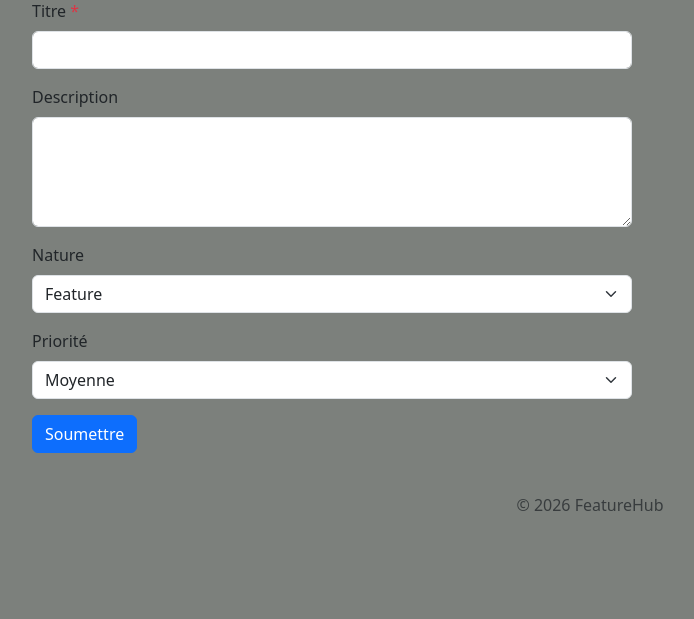
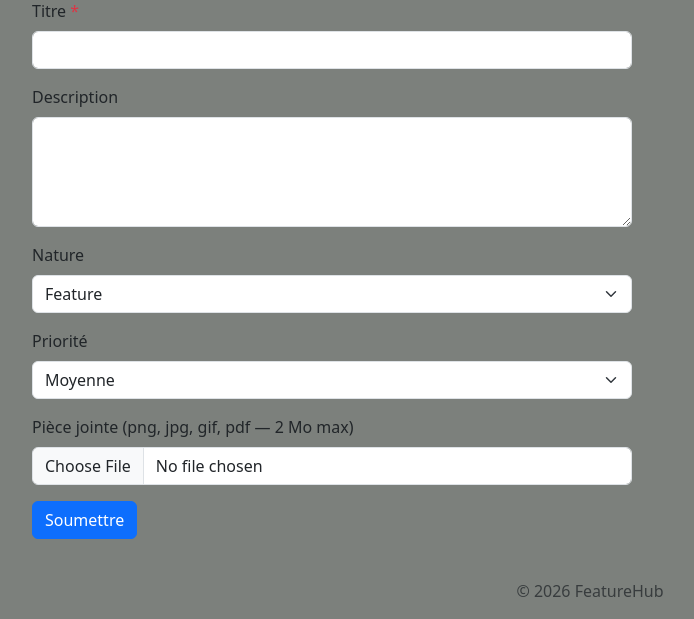
Before and after one commit to ahmetkusay-demir-vinci/Archiweb_Tp, a Flask app: page /feature/add in a window 1280 px wide. Shown: the part 189-808 px from the top of the page, without its empty margins (50-744 px from the left). Before the commit the page ends 700 px from the top, so only its background shows below. Run offline with Flask 3, Linux system fonts and the light colour scheme.

Commit message:
add: featurehub 2, exo 7

```diff
--- a/featureHub_app/app.py
+++ b/featureHub_app/app.py
@@ -1,10 +1,21 @@
+import os
 from datetime import datetime, timezone
 from flask import Flask, render_template, request, redirect, url_for, flash
 from flask_sqlalchemy import SQLAlchemy
+from werkzeug.utils import secure_filename
 
 app = Flask(__name__)
 app.config['SECRET_KEY'] = 'featurehub-secret-key'
 app.config['SQLALCHEMY_DATABASE_URI'] = 'sqlite:///featurehub.db'
+
+# Configuration dossier destination fichier + taille max + extensions accepté
+app.config['UPLOAD_FOLDER'] = 'static/uploads'
+app.config['MAX_CONTENT_LENGTH'] = 2 * 1024 * 1024  # 2 Mo max
+
+ALLOWED_EXTENSIONS = {'png', 'jpg', 'jpeg', 'gif', 'pdf'}
+
+def allowed_file(filename):
+    return '.' in filename and filename.rsplit('.', 1)[1].lower() in ALLOWED_EXTENSIONS
 
 db = SQLAlchemy(app)
 
@@ -20,6 +31,7 @@ class FeatureRequest(db.Model):
     nature      = db.Column(db.String, default='Feature')
     priority    = db.Column(db.String, default='Moyenne')
     created_at  = db.Column(db.DateTime, default=lambda: datetime.now(timezone.utc))
+    filename    = db.Column(db.String, nullable=True)
 
     def __repr__(self):
         return f'<FeatureRequest {self.id}: {self.title}>' # Exemple : <FeatureRequest 1: Dark Mode>
@@ -62,11 +74,22 @@ def add_feature():
             flash("Le titre ne doit pas dépasser 100 caractères.", "danger")
             return render_template('add_feature.html', active_page='index')
 
+        # Gestion du fichier joint
+        saved_filename = None
+        file = request.files.get('file')
+        if file and file.filename:
+            if not allowed_file(file.filename):
+                flash("Extension non autorisée (png, jpg, jpeg, gif, pdf uniquement).", "danger")
+                return render_template('add_feature.html', active_page='index')
+            saved_filename = secure_filename(file.filename)
+            file.save(os.path.join(app.config['UPLOAD_FOLDER'], saved_filename))
+
         new_feature = FeatureRequest(
             title=title,
             description=description,
             nature=nature,
-            priority=priority
+            priority=priority,
+            filename=saved_filename
         )
         try:
             db.session.add(new_feature)
--- a/featureHub_app/templates/add_feature.html
+++ b/featureHub_app/templates/add_feature.html
@@ -6,7 +6,7 @@
     <a href="{{ url_for('index') }}" class="btn btn-outline-secondary mb-3">← Retour</a>
     <h2>Nouvelle demande</h2>
 
-    <form method="POST" class="mt-3" style="max-width: 600px;">
+    <form method="POST" enctype="multipart/form-data" class="mt-3" style="max-width: 600px;">
         <!-- Titre -->
         <div class="mb-3">
             <label for="title" class="form-label">Titre <span class="text-danger">*</span></label>
@@ -39,6 +39,12 @@
             </select>
         </div>
 
+        <!-- Pièce jointe -->
+        <div class="mb-3">
+            <label for="file" class="form-label">Pièce jointe (png, jpg, gif, pdf — 2 Mo max)</label>
+            <input type="file" class="form-control" id="file" name="file" accept=".png,.jpg,.jpeg,.gif,.pdf">
+        </div>
+
         <button type="submit" class="btn btn-primary">Soumettre</button>
     </form>
 {% endblock %}
```
Also changed, not shown: featureHub_app/templates/view_feature.html (+15 -0 lines), featureHub_app/instance/featurehub.db, featureHub_app/static/uploads/Screenshot_2026-04-12_213058.png (added).
